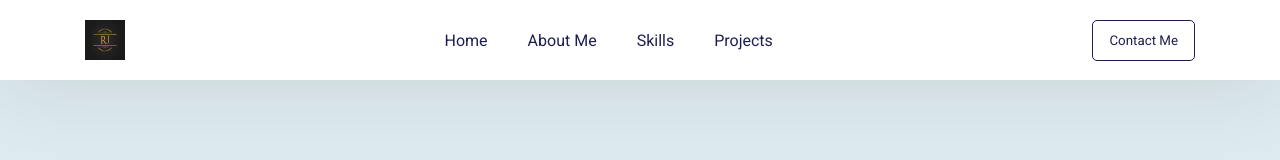
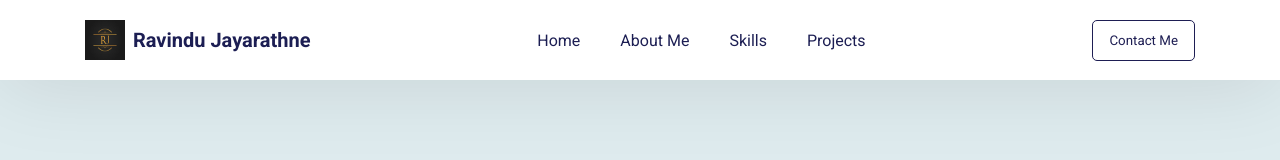
Before and after one commit to RavinduVJ/Personal-portfolio, a plain HTML site: page assets/index.html in a window 1280 px wide. Shown: the top 160 px of the page. Drawn offline with nearby package versions, Linux system fonts and the light colour scheme; a script that the page names is missing.

Commit message:
update index

```diff
--- a/assets/index.html
+++ b/assets/index.html
@@ -13,8 +13,9 @@
     <nav>
         <div class="logo">
             <img src="assets/logo.jpg">
+            <a href="#main">Ravindu Jayarathne</a>
+        </div>
 
-        </div>
         <ul>
             <li><a href="#main">Home</a></li>
             <li><a href="#about">About Me</a></li>
```
